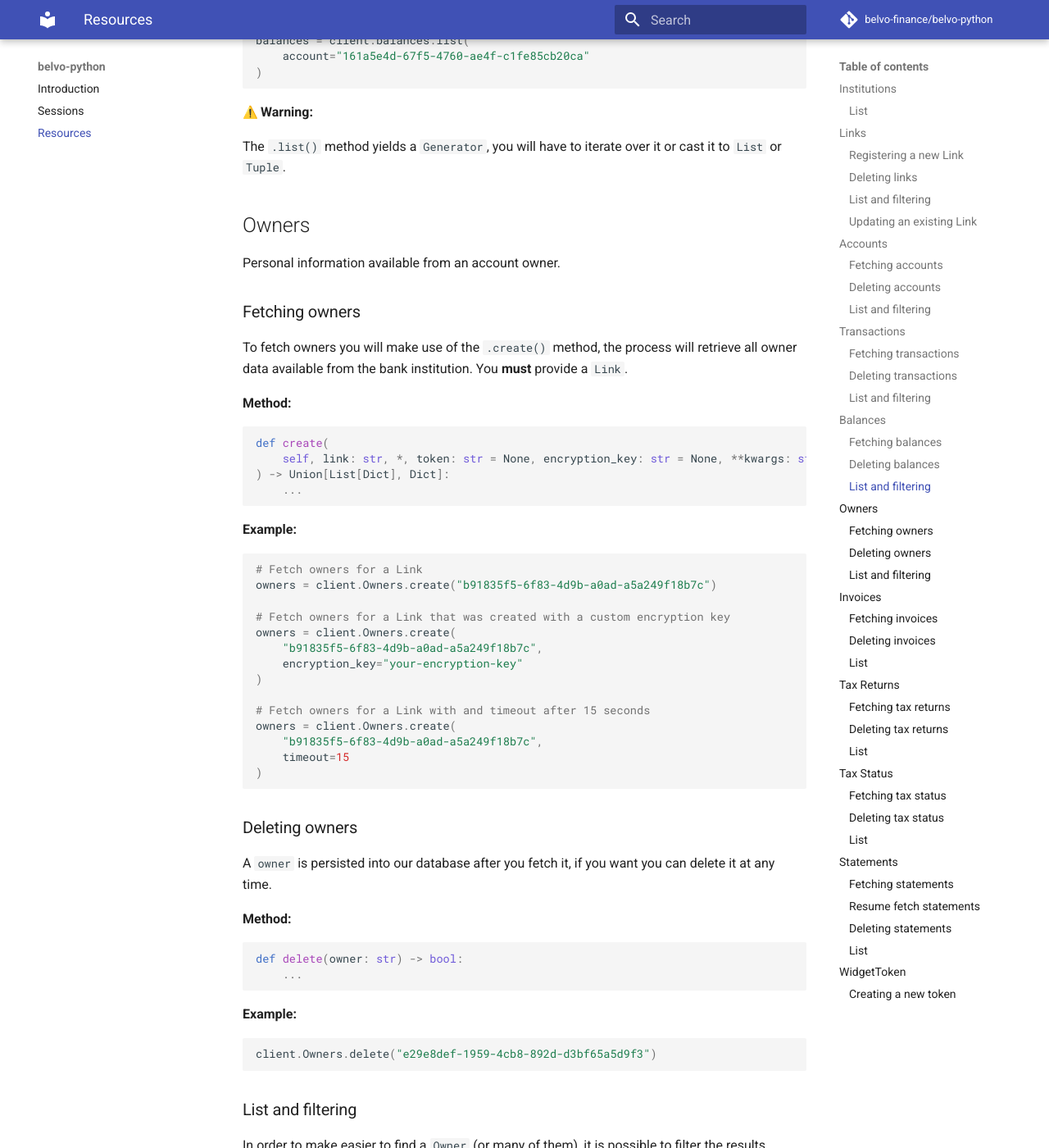
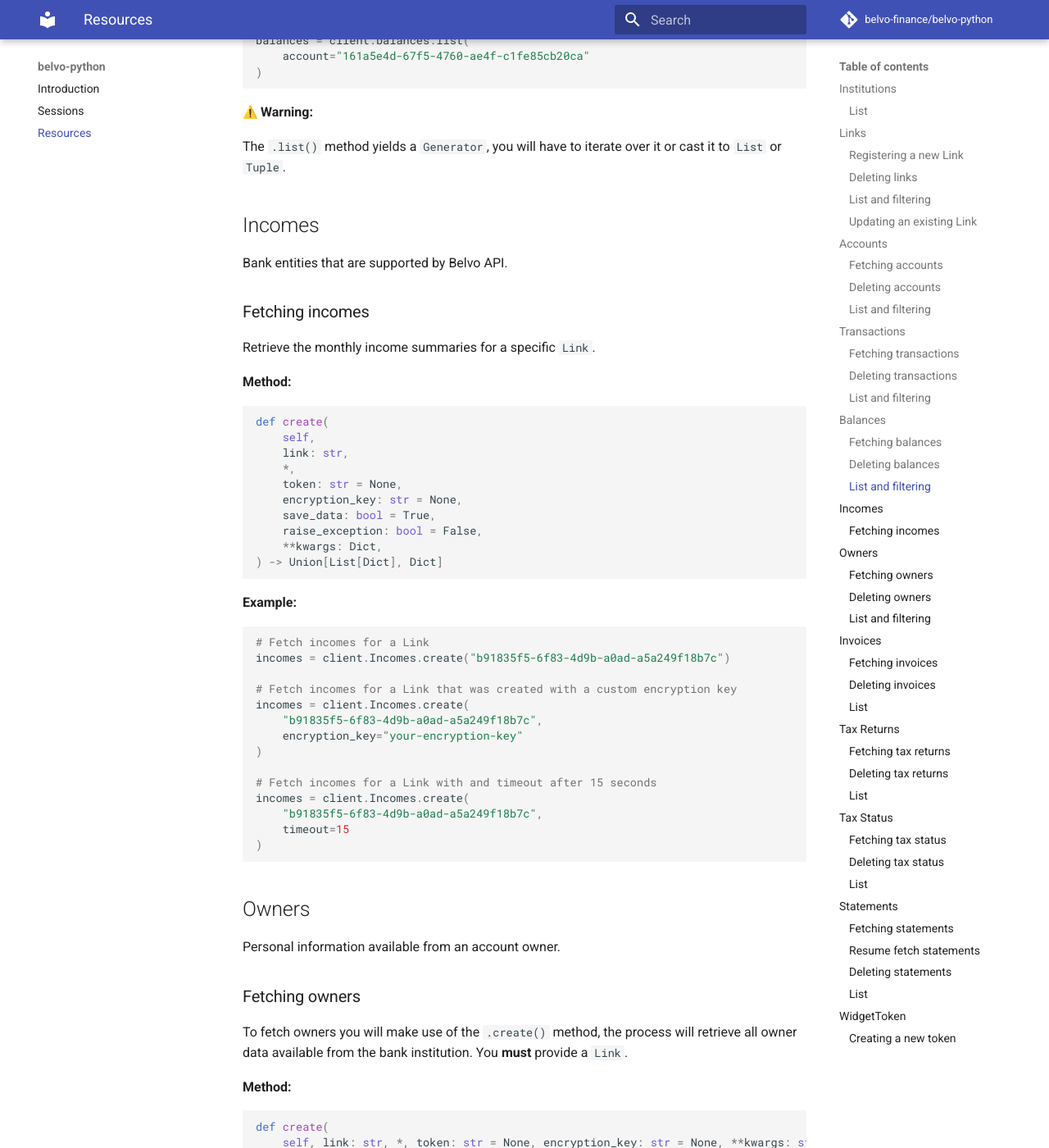
Before and after one commit to tian2992/belvo-python, an MkDocs documentation site: the page built from docs/resources.md, in a window 1280 px wide and 1400 px high, scrolled down 9670 px. Shown: the whole window at 82% size. Built offline with MkDocs 1.6.1 and Material for MkDocs 9.7.7, drawn with Linux system fonts in a browser that asks for light colours; emoji names are drawn with the system emoji font; comment, search, counter and statistics services are not loaded.

Commit message:
[Added] income endpoint (#59)
* [Added] income endpoint

* Fix resource linking

* Fix linting

* Fix function signature

* Test not implemented methods

````diff
--- a/docs/resources.md
+++ b/docs/resources.md
@@ -467,6 +467,46 @@ balances = client.balances.list(
 The `.list()` method yields a `Generator`, you will have to iterate  over it or
 cast it to `List` or `Tuple`.
 
+
+## Incomes
+Bank entities that are supported by Belvo API.
+
+### Fetching incomes
+Retrieve the monthly income summaries for a specific `Link`.
+
+**Method:**
+```python
+def create(
+    self,
+    link: str,
+    *,
+    token: str = None,
+    encryption_key: str = None,
+    save_data: bool = True,
+    raise_exception: bool = False,
+    **kwargs: Dict,
+) -> Union[List[Dict], Dict]
+```
+
+**Example:**
+```python
+# Fetch incomes for a Link
+incomes = client.Incomes.create("b91835f5-6f83-4d9b-a0ad-a5a249f18b7c")
+
+# Fetch incomes for a Link that was created with a custom encryption key
+incomes = client.Incomes.create(
+    "b91835f5-6f83-4d9b-a0ad-a5a249f18b7c",
+    encryption_key="your-encryption-key"
+)
+
+# Fetch incomes for a Link with and timeout after 15 seconds
+incomes = client.Incomes.create(
+    "b91835f5-6f83-4d9b-a0ad-a5a249f18b7c",
+    timeout=15
+)
+```
+
+
 ## Owners
 Personal information available from an account owner.
 
````
Also changed, not shown: 4 other files.
